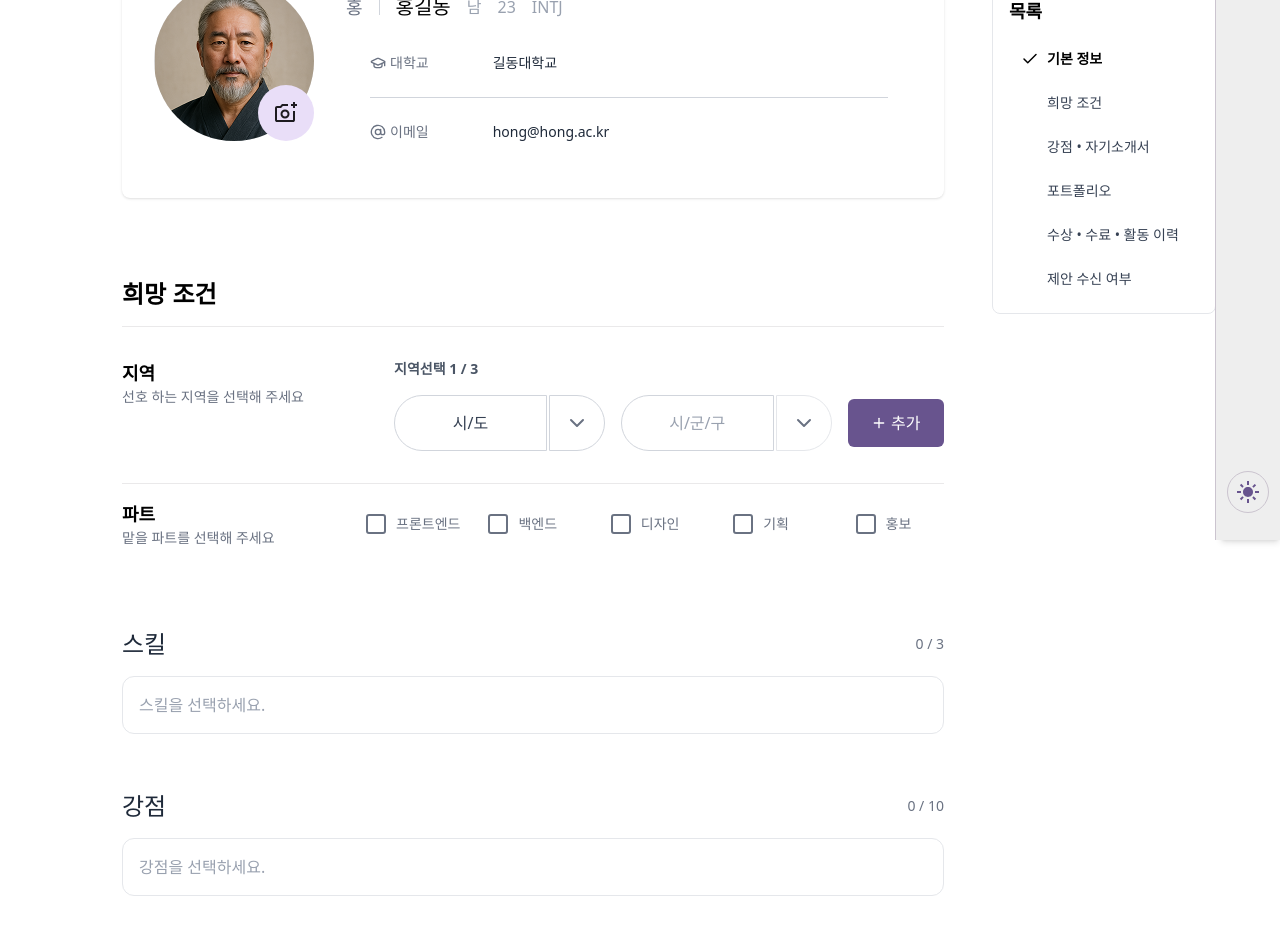
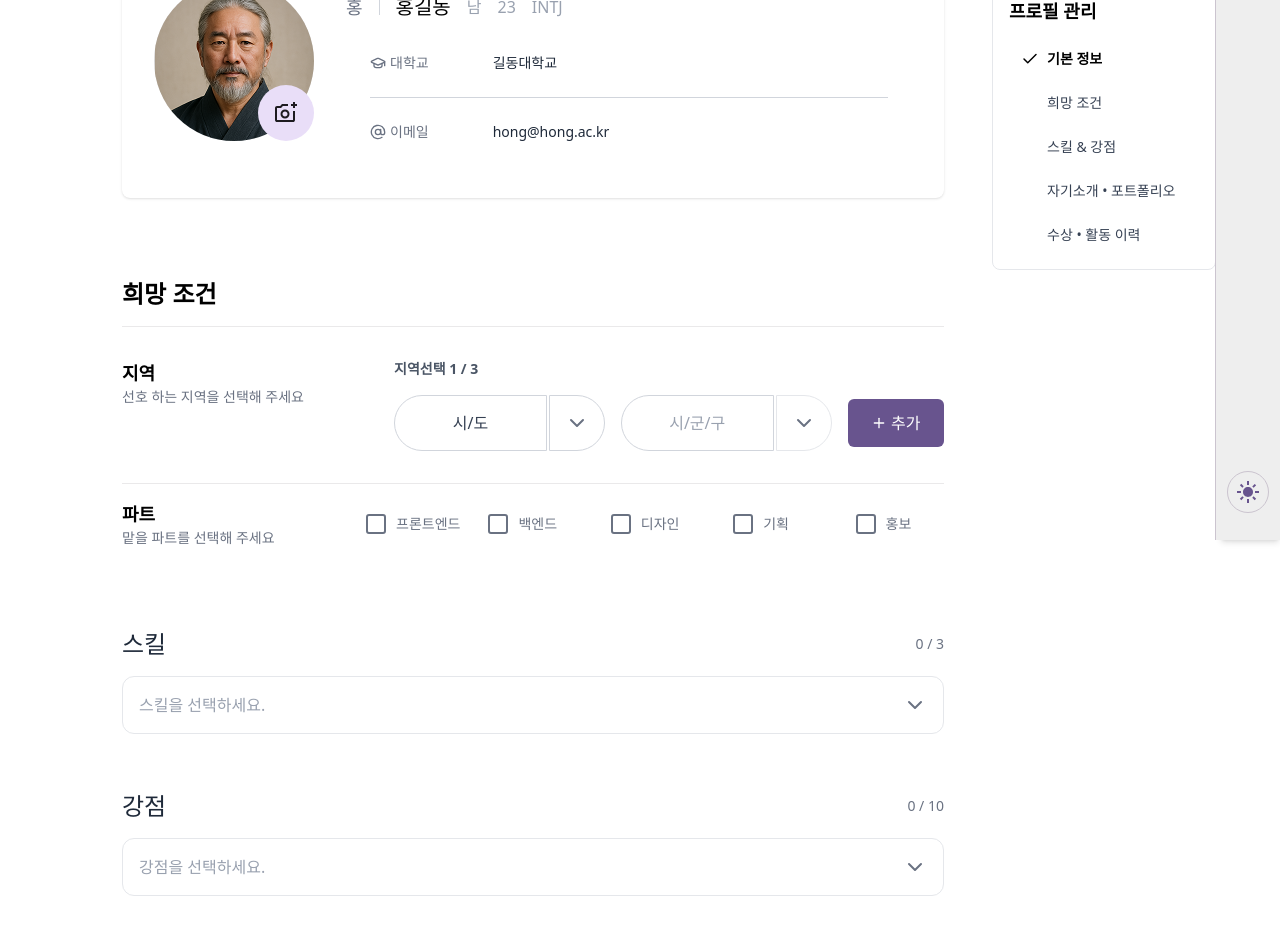
Before and after one commit to 1ronPark/Front-end, a React (Vite) app: page /myprofile/edit in a window 1280 px wide. Shown: the part 260-1212 px from the top of the page. Built offline with nearby package versions, Linux system fonts and the light colour scheme; a web font is replaced by a local one.

Commit message:
fix: 화면이동 및 마지막 수정

```diff
--- a/src/components/common/dropdowns/strength/SkillDropdown.tsx
+++ b/src/components/common/dropdowns/strength/SkillDropdown.tsx
@@ -1,4 +1,5 @@
 import { useState, useRef, useEffect } from 'react';
+import { ChevronDown } from 'lucide-react';
 
 const SKILL_OPTIONS = ['JavaScript', 'React', 'Spring', 'Node.js', 'C#', 'C++', 'Python', 'Java', 'HTML', 'CSS', 'SQL', 'TypeScript', 'Go', 'Ruby', 'PHP', 'Swift', 'Kotlin'];
 
@@ -40,7 +41,7 @@ const SkillDropdown = ({ onSelect }: SkillDropdownProps) => {
         className="flex w-full items-center justify-between rounded-xl border border-gray-200 p-4"
       >
         <span className="text-base text-gray-400">스킬을 선택하세요.</span>
-        {/* 아래 화살표 아이콘 */}
+        <ChevronDown size={24} className="text-gray-500 disabled:text-gray-400" />
       </button>
       {isOpen && (
         <div className="absolute z-10 mt-2 w-full rounded-md border border-gray-300 bg-white shadow-lg">
--- a/src/components/common/dropdowns/strength/StrengthDropdown.tsx
+++ b/src/components/common/dropdowns/strength/StrengthDropdown.tsx
@@ -1,4 +1,5 @@
 import { useState, useRef, useEffect } from 'react';
+import { ChevronDown } from 'lucide-react';
 
 const STRENGTH_OPTIONS = ['성실한', '열정있는', '꾸준한', '소통 전문가', '습득이 빠른', '느좋', '문제 해결 능력', '창의적인', '협업 능력', '긍정적인', '적극적인', '리더십 있는', '유연한 사고', '분석적인', '디테일이 뛰어난', '시간 관리 능력', '적응력이 뛰어난'];
 
@@ -40,7 +41,7 @@ const StrengthDropdown = ({ onSelect }: StrengthDropdownProps) => {
         className="flex w-full items-center justify-between rounded-xl border border-gray-200  p-4"
       >
         <span className="text-base text-gray-400">강점을 선택하세요.</span>
-        {/* 아래 화살표 아이콘 */}
+        <ChevronDown size={24} className="text-gray-500 disabled:text-gray-400" />
       </button>
       {isOpen && (
         <div className="absolute z-10 mt-2 w-full rounded-md border border-gray-300 bg-white shadow-lg">
--- a/src/components/mypage/edit/ModifyingMenu.tsx
+++ b/src/components/mypage/edit/ModifyingMenu.tsx
@@ -10,15 +10,15 @@ const ModifyingMenu = ({ activeSection }: ModifyingMenuProps) => {
   const menuItems = [
     { id: 'basic-info', label: '기본 정보' },
     { id: 'desired-conditions', label: '희망 조건' },
-    { id: 'strengths', label: '강점 • 자기소개서' },
-    { id: 'portfolio', label: '포트폴리오' },
-    { id: 'history', label: '수상 • 수료 • 활동 이력' },
-    { id: 'reception-status', label: '제안 수신 여부' },
+    { id: 'strengths', label: '스킬 & 강점' },
+    { id: 'portfolio', label: '자기소개 • 포트폴리오' },
+    { id: 'history', label: '수상 • 활동 이력' },
+
   ];
 
   const handleMenuClick = (id: string) => {
     const element = document.getElementById(id);
-    element?.scrollIntoView({ behavior: 'smooth', block: 'start' });
+    element?.scrollIntoView({ behavior: 'smooth', block: 'center' });
   };
 
   return (
@@ -26,7 +26,7 @@ const ModifyingMenu = ({ activeSection }: ModifyingMenuProps) => {
       <Save />
       <div className="text-center text-sm text-gray-500">최종 수정일 : {lastModifiedDate}</div>
       <div className="rounded-lg border border-gray-200 p-4">
-        <h3 className="mb-4 text-lg font-semibold">목록</h3>
+        <h3 className="mb-4 text-lg font-semibold">프로필 관리</h3>
         <div className="flex flex-col gap-2">
           {menuItems.map(item => (
             <button
--- a/src/components/mypage/edit/Save.tsx
+++ b/src/components/mypage/edit/Save.tsx
@@ -3,7 +3,7 @@ import { Folder } from 'lucide-react';
 const Save = () => {
   return (
     <div className="flex justify-center py-6">
-      <button className="flex cursor-pointer items-center justify-center gap-2 rounded-lg bg-[#68548E] px-8 py-4 text-sm font-semibold text-white transition-all hover:scale-105 hover:bg-[#59407e]">
+      <button className="flex cursor-pointer items-center justify-center gap-2 rounded-lg bg-[#68548E] px-15 py-4 text-sm font-semibold text-white transition-all hover:scale-105 hover:bg-[#59407e]">
         <Folder size={20} />
         <span>프로필 저장</span>
       </button>
--- a/src/pages/FormEdit.tsx
+++ b/src/pages/FormEdit.tsx
@@ -27,9 +27,8 @@ const SECTIONS = [
   { id: 'strengths', component: <Strength /> },
   { id: 'portfolio', component: <Portfolio /> },
   { id: 'history', component: <History /> },
-  {/*{ id: 'reception-status', component: <Reception /> },*/}
 ];
-
+{/*{ id: 'reception-status', component: <Reception /> },*/}
 export const FormEdit = () => {
   const [activeSection, setActiveSection] = useState('basic-info');
   const sectionRefs = useRef<(HTMLDivElement | null)[]>([]);
@@ -43,7 +42,7 @@ export const FormEdit = () => {
           }
         });
       },
-      { rootMargin: '-40% 0px -60% 0px', threshold: 0 },
+      { rootMargin: '-30% 0px -60% 0px', threshold: 0 },
     );
 
     const refsSnapshot = [...sectionRefs.current];
@@ -64,7 +63,14 @@ export const FormEdit = () => {
       <div className="flex w-full max-w-[1024px] px-6 py-8">
         <div className="flex-1 space-y-20">
           {SECTIONS.map((section, index) => (
-            <div key={section.id} id={section.id} ref={(el) => { sectionRefs.current[index] = el; }}>
+            <div
+            key={section.id}
+            id={section.id}
+            ref={(el) => {
+              sectionRefs.current[index] = el;
+              }}
+              className="min-h-[200px]"
+              >
               {section.component}
             </div>
           ))}
```
